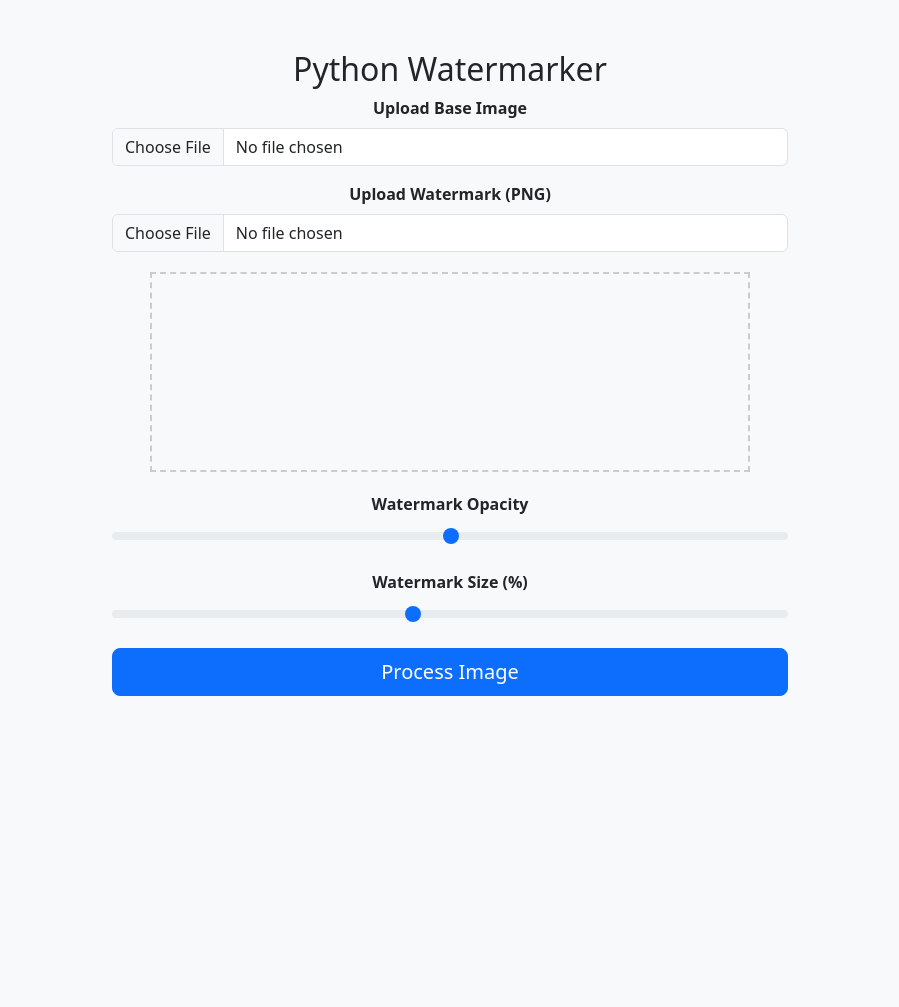
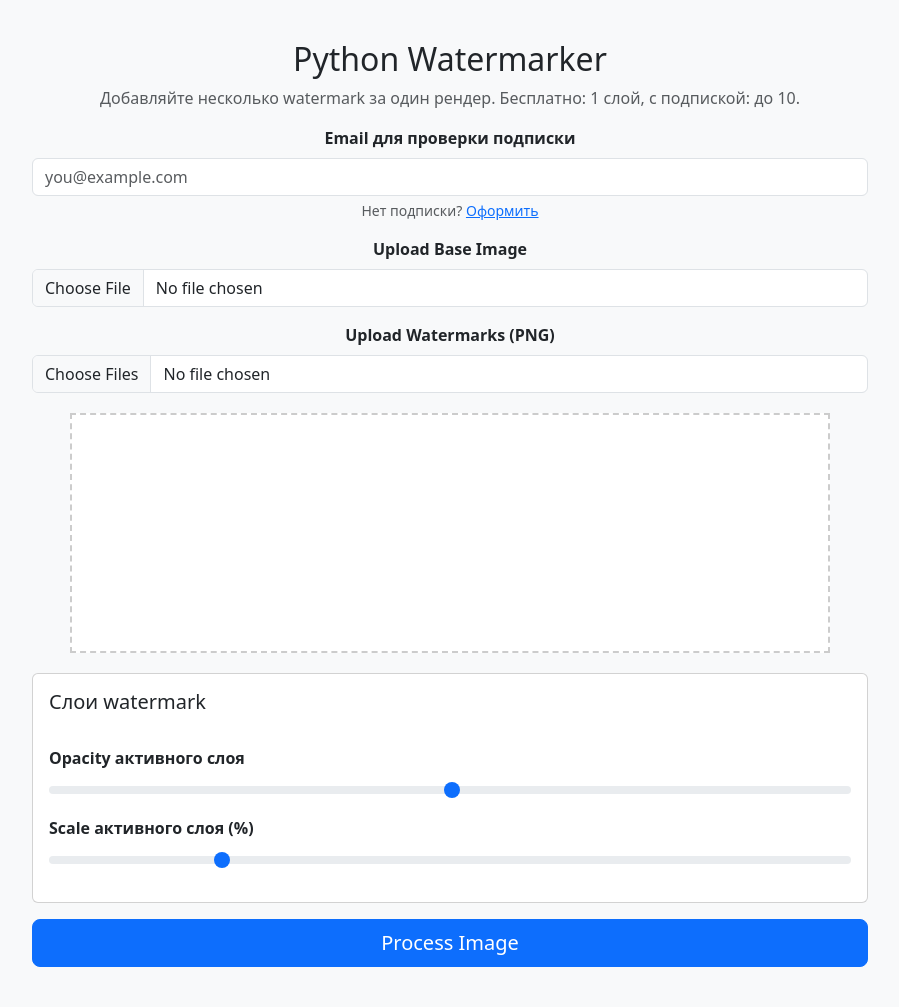
Before and after one commit to ATiKE1/watermarker, a Flask app: page / in a window 1280 px wide. Shown: the whole page, without its empty margins (190-1089 px from the left). Before the commit the page ends 696 px from the top, so only its background shows below. Run offline with Flask 3, Linux system fonts and the light colour scheme.

Commit message:
Add multi-watermark workflow with subscription limits and docs

```diff
--- a/app.py
+++ b/app.py
@@ -1,63 +1,196 @@
+from __future__ import annotations
+
+import json
+import os
+import sqlite3
+import uuid
+from datetime import datetime, timedelta, timezone
+from pathlib import Path
+
 from flask import Flask, render_template, request, send_file
 from PIL import Image, ImageEnhance
-import os
-import uuid
+
+BASE_DIR = Path(__file__).resolve().parent
+UPLOAD_FOLDER = BASE_DIR / "uploads"
+DB_PATH = BASE_DIR / "subscriptions.db"
+
+UPLOAD_FOLDER.mkdir(exist_ok=True)
 
 app = Flask(__name__)
+app.config["SECRET_KEY"] = os.environ.get("SECRET_KEY", "dev-secret")
 
-UPLOAD_FOLDER = 'uploads'
-os.makedirs(UPLOAD_FOLDER, exist_ok=True)
+FREE_WATERMARK_LIMIT = 1
+SUBSCRIBER_WATERMARK_LIMIT = 10
 
-@app.route('/')
+
+def init_db() -> None:
+    with sqlite3.connect(DB_PATH) as conn:
+        conn.execute(
+            """
+            CREATE TABLE IF NOT EXISTS subscribers (
+                email TEXT PRIMARY KEY,
+                plan TEXT NOT NULL,
+                created_at TEXT NOT NULL,
+                expires_at TEXT NOT NULL
+            )
+            """
+        )
+
+
+def normalize_email(value: str | None) -> str | None:
+    if not value:
+        return None
+    email = value.strip().lower()
+    return email if "@" in email else None
+
+
+def has_active_subscription(email: str | None) -> bool:
+    if not email:
+        return False
+
+    with sqlite3.connect(DB_PATH) as conn:
+        row = conn.execute(
+            "SELECT expires_at FROM subscribers WHERE email = ?",
+            (email,),
+        ).fetchone()
+
+    if not row:
+        return False
+
+    expires_at = datetime.fromisoformat(row[0])
+    return expires_at > datetime.now(timezone.utc)
+
+
+@app.route("/")
 def index():
-    return render_template('index.html')
+    return render_template("index.html")
 
-@app.route('/process', methods=['POST'])
+
+@app.route("/subscribe", methods=["GET", "POST"])
+def subscribe():
+    if request.method == "GET":
+        return render_template("subscribe.html")
+
+    email = normalize_email(request.form.get("email"))
+    plan = request.form.get("plan", "monthly")
+
+    if not email:
+        return render_template("subscribe.html", error="Введите корректный email."), 400
+
+    duration_days = 30 if plan == "monthly" else 365
+    expires_at = datetime.now(timezone.utc) + timedelta(days=duration_days)
+
+    with sqlite3.connect(DB_PATH) as conn:
+        conn.execute(
+            """
+            INSERT INTO subscribers(email, plan, created_at, expires_at)
+            VALUES(?, ?, ?, ?)
+            ON CONFLICT(email)
+            DO UPDATE SET
+                plan = excluded.plan,
+                created_at = excluded.created_at,
+                expires_at = excluded.expires_at
+            """,
+            (
+                email,
+                plan,
+                datetime.now(timezone.utc).isoformat(),
+                expires_at.isoformat(),
+            ),
+        )
+
+    return render_template(
+        "subscribe.html",
+        success=f"Подписка активирована для {email} до {expires_at.date()}.",
+    )
+
+
+@app.route("/process", methods=["POST"])
 def process():
-    base_image = request.files['image']
-    watermark_image = request.files['watermark']
+    base_image = request.files.get("image")
+    watermark_images = request.files.getlist("watermarks")
+
+    if not base_image or not watermark_images:
+        return "Image and watermarks are required", 400
+
+    email = normalize_email(request.form.get("subscription_email"))
+    is_subscriber = has_active_subscription(email)
+    limit = SUBSCRIBER_WATERMARK_LIMIT if is_subscriber else FREE_WATERMARK_LIMIT
+
+    if len(watermark_images) > limit:
+        return (
+            f"Лимит для вашего тарифа: {limit} watermark(ов). "
+            f"Оформите подписку для увеличения лимита.",
+            403,
+        )
 
     try:
-        wm_x = int(round(float(request.form['wm_x'])))
-        wm_y = int(round(float(request.form['wm_y'])))
-        opacity = int(request.form['opacity'])
-        scale = int(request.form['scale'])
-    except ValueError:
+        raw_configs = request.form.get("watermark_configs", "[]")
+        watermark_configs = json.loads(raw_configs)
+        if len(watermark_configs) != len(watermark_images):
+            return "Invalid watermark configuration length", 400
+
+        preview_width = max(int(float(request.form.get("preview_width", "1"))), 1)
+        preview_height = max(int(float(request.form.get("preview_height", "1"))), 1)
+    except (ValueError, json.JSONDecodeError):
         return "Invalid input values", 400
 
-    base_path = os.path.join(UPLOAD_FOLDER, f"base_{uuid.uuid4()}.png")
-    watermark_path = os.path.join(UPLOAD_FOLDER, f"watermark_{uuid.uuid4()}.png")
+    base_path = UPLOAD_FOLDER / f"base_{uuid.uuid4()}.png"
+    watermark_paths: list[Path] = []
 
     base_image.save(base_path)
-    watermark_image.save(watermark_path)
 
     try:
         base = Image.open(base_path).convert("RGBA")
-        watermark = Image.open(watermark_path).convert("RGBA")
-
-        w_size = int(watermark.width * scale / 100), int(watermark.height * scale / 100)
-        watermark = watermark.resize(w_size, Image.Resampling.LANCZOS)
-
-        alpha = watermark.split()[3]
-        alpha = ImageEnhance.Brightness(alpha).enhance(opacity / 255.0)
-        watermark = watermark.copy()
-        watermark.putalpha(alpha)
+        scale_x = base.width / preview_width
+        scale_y = base.height / preview_height
 
         transparent = Image.new("RGBA", base.size, (0, 0, 0, 0))
-        transparent.paste(watermark, (wm_x, wm_y), watermark)
+
+        for index, watermark_image in enumerate(watermark_images):
+            watermark_path = UPLOAD_FOLDER / f"watermark_{uuid.uuid4()}.png"
+            watermark_paths.append(watermark_path)
+            watermark_image.save(watermark_path)
+
+            config = watermark_configs[index]
+            wm_x = int(float(config.get("x", 20)) * scale_x)
+            wm_y = int(float(config.get("y", 20)) * scale_y)
+            opacity = max(0, min(255, int(float(config.get("opacity", 128)))))
+            scale = max(5, min(300, int(float(config.get("scale", 50)))))
+
+            watermark = Image.open(watermark_path).convert("RGBA")
+            w_size = (
+                max(1, int(watermark.width * scale / 100)),
+                max(1, int(watermark.height * scale / 100)),
+            )
+            watermark = watermark.resize(w_size, Image.Resampling.LANCZOS)
+
+            alpha = watermark.split()[3]
+            alpha = ImageEnhance.Brightness(alpha).enhance(opacity / 255.0)
+            watermark = watermark.copy()
+            watermark.putalpha(alpha)
+
+            transparent.paste(watermark, (wm_x, wm_y), watermark)
+
         combined = Image.alpha_composite(base, transparent)
 
-        output_path = os.path.join(UPLOAD_FOLDER, f"result_{uuid.uuid4()}.jpg")
+        output_path = UPLOAD_FOLDER / f"result_{uuid.uuid4()}.jpg"
         combined.convert("RGB").save(output_path, "JPEG")
 
         return send_file(output_path, as_attachment=True)
 
-    except Exception as e:
-        return f"Ошибка при обработке: {str(e)}", 500
+    except Exception as error:
+        return f"Ошибка при обработке: {str(error)}", 500
 
     finally:
-        if os.path.exists(base_path): os.remove(base_path)
-        if os.path.exists(watermark_path): os.remove(watermark_path)
+        if base_path.exists():
+            base_path.unlink()
+        for path in watermark_paths:
+            if path.exists():
+                path.unlink()
 
-if __name__ == '__main__':
+
+init_db()
+
+if __name__ == "__main__":
     app.run(debug=True)
--- a/static/css/style.css
+++ b/static/css/style.css
@@ -1,29 +1,39 @@
 body {
     background-color: #f8f9fa;
 }
+
 .container {
-    max-width: 700px;
-    margin-top: 50px;
+    max-width: 860px;
+    margin-top: 40px;
+    margin-bottom: 40px;
 }
+
 .form-label {
     font-weight: bold;
 }
+
 #preview-container {
     position: relative;
     width: 100%;
-    max-width: 600px;
+    max-width: 760px;
     margin: 20px auto;
     border: 2px dashed #ccc;
     padding: 10px;
-    min-height: 200px;
+    min-height: 240px;
+    background: #fff;
 }
-#watermark-preview {
+
+.watermark-preview {
     position: absolute;
     top: 20px;
     left: 20px;
-    max-width: 80%;
-    max-height: 80%;
+    max-width: 95%;
+    max-height: 95%;
     cursor: move;
     opacity: 0.5;
     z-index: 10;
 }
+
+.watermark-panel {
+    text-align: left;
+}
--- a/static/js/main_logic.js
+++ b/static/js/main_logic.js
@@ -1,78 +1,169 @@
-
 document.addEventListener("DOMContentLoaded", function () {
-    const watermarkPreview = document.getElementById("watermark-preview");
     const container = document.getElementById("preview-container");
     const basePreview = document.getElementById("base-preview");
     const fileImageInput = document.getElementById("image");
-    const fileWatermarkInput = document.getElementById("watermark");
+    const fileWatermarksInput = document.getElementById("watermarks");
+    const opacityInput = document.getElementById("opacity");
+    const scaleInput = document.getElementById("scale");
+    const layerList = document.getElementById("layerList");
+    const configInput = document.getElementById("watermark_configs");
 
-    let offsetX = 0, offsetY = 0;
-    let isDragging = false;
+    let layers = [];
+    let activeLayerId = null;
+    let dragState = null;
 
-    watermarkPreview.addEventListener("mousedown", function (e) {
-        isDragging = true;
-        offsetX = e.offsetX;
-        offsetY = e.offsetY;
+    const renderLayerList = () => {
+        layerList.innerHTML = "";
+        layers.forEach((layer, index) => {
+            const button = document.createElement("button");
+            button.type = "button";
+            button.className = `btn btn-sm me-2 mb-2 ${layer.id === activeLayerId ? "btn-primary" : "btn-outline-primary"}`;
+            button.textContent = `Layer ${index + 1}`;
+            button.addEventListener("click", () => setActiveLayer(layer.id));
+            layerList.appendChild(button);
+        });
+    };
+
+    const syncFormConfig = () => {
+        document.getElementById("preview_width").value = Math.max(1, basePreview.clientWidth || 1);
+        document.getElementById("preview_height").value = Math.max(1, basePreview.clientHeight || 1);
+
+        const payload = layers.map(layer => ({
+            x: layer.x,
+            y: layer.y,
+            opacity: layer.opacity,
+            scale: layer.scale
+        }));
+
+        configInput.value = JSON.stringify(payload);
+    };
+
+    const setActiveLayer = (layerId) => {
+        activeLayerId = layerId;
+        const layer = layers.find(item => item.id === layerId);
+        if (!layer) return;
+
+        opacityInput.value = layer.opacity;
+        scaleInput.value = layer.scale;
+        renderLayerList();
+    };
+
+    const createLayerElement = (layer) => {
+        const img = document.createElement("img");
+        img.src = layer.src;
+        img.className = "watermark-preview";
+        img.style.left = `${layer.x}px`;
+        img.style.top = `${layer.y}px`;
+        img.style.width = `${layer.scale}%`;
+        img.style.opacity = layer.opacity / 255;
+
+        img.addEventListener("mousedown", function (event) {
+            activeLayerId = layer.id;
+            setActiveLayer(layer.id);
+
+            const rect = img.getBoundingClientRect();
+            dragState = {
+                layerId: layer.id,
+                offsetX: event.clientX - rect.left,
+                offsetY: event.clientY - rect.top
+            };
         });
 
+        layer.element = img;
+        container.appendChild(img);
+    };
+
+    const refreshLayerVisual = (layer) => {
+        if (!layer.element) return;
+        layer.element.style.left = `${layer.x}px`;
+        layer.element.style.top = `${layer.y}px`;
+        layer.element.style.width = `${layer.scale}%`;
+        layer.element.style.opacity = layer.opacity / 255;
+    };
+
     document.addEventListener("mouseup", function () {
-        isDragging = false;
+        dragState = null;
     });
 
-    document.addEventListener("mousemove", function (e) {
-        if (!isDragging) return;
+    document.addEventListener("mousemove", function (event) {
+        if (!dragState) return;
+
+        const layer = layers.find(item => item.id === dragState.layerId);
+        if (!layer || !layer.element) return;
 
         const rect = container.getBoundingClientRect();
-        let x = e.clientX - rect.left - offsetX;
-        let y = e.clientY - rect.top - offsetY;
+        let x = event.clientX - rect.left - dragState.offsetX;
+        let y = event.clientY - rect.top - dragState.offsetY;
 
-        x = Math.max(0, Math.min(x, container.clientWidth - watermarkPreview.offsetWidth));
-        y = Math.max(0, Math.min(y, container.clientHeight - watermarkPreview.offsetHeight));
+        x = Math.max(0, Math.min(x, container.clientWidth - layer.element.offsetWidth));
+        y = Math.max(0, Math.min(y, container.clientHeight - layer.element.offsetHeight));
 
-        watermarkPreview.style.left = `${x}px`;
-        watermarkPreview.style.top = `${y}px`;
-
-        document.getElementById("wm_x").value = x;
-        document.getElementById("wm_y").value = y;
+        layer.x = x;
+        layer.y = y;
+        refreshLayerVisual(layer);
+        syncFormConfig();
     });
 
-    fileImageInput.addEventListener("change", function (e) {
-        const file = e.target.files[0];
-        if (file) {
+    fileImageInput.addEventListener("change", function (event) {
+        const file = event.target.files[0];
+        if (!file) return;
+
         const reader = new FileReader();
-            reader.onload = function (event) {
-                basePreview.src = event.target.result;
+        reader.onload = function (loadEvent) {
+            basePreview.src = loadEvent.target.result;
             basePreview.style.display = "block";
+            basePreview.onload = () => syncFormConfig();
         };
         reader.readAsDataURL(file);
-        }
     });
 
-    fileWatermarkInput.addEventListener("change", function (e) {
-        const file = e.target.files[0];
-        if (file) {
+    fileWatermarksInput.addEventListener("change", function (event) {
+        container.querySelectorAll(".watermark-preview").forEach(node => node.remove());
+        layers = [];
+
+        const files = Array.from(event.target.files || []);
+        files.forEach((file, index) => {
             const reader = new FileReader();
-            reader.onload = function (event) {
-                watermarkPreview.src = event.target.result;
-                watermarkPreview.style.display = "block";
+            reader.onload = function (loadEvent) {
+                const layer = {
+                    id: `${Date.now()}-${index}`,
+                    src: loadEvent.target.result,
+                    x: 20 + index * 15,
+                    y: 20 + index * 15,
+                    scale: 50,
+                    opacity: 128,
+                    element: null
+                };
 
-                watermarkPreview.style.left = "20px";
-                watermarkPreview.style.top = "20px";
-                document.getElementById("wm_x").value = 20;
-                document.getElementById("wm_y").value = 20;
+                layers.push(layer);
+                createLayerElement(layer);
+
+                if (layers.length === 1) {
+                    setActiveLayer(layer.id);
+                }
+
+                renderLayerList();
+                syncFormConfig();
             };
             reader.readAsDataURL(file);
-        }
+        });
     });
 
-    document.getElementById("scale").addEventListener("input", function () {
-        const scaleValue = this.value;
-        watermarkPreview.style.width = scaleValue + "%";
-        watermarkPreview.style.height = "auto";
+    scaleInput.addEventListener("input", function () {
+        const layer = layers.find(item => item.id === activeLayerId);
+        if (!layer) return;
+
+        layer.scale = Number(this.value);
+        refreshLayerVisual(layer);
+        syncFormConfig();
     });
 
-    document.getElementById("opacity").addEventListener("input", function () {
-        const opacityValue = this.value / 255;
-        watermarkPreview.style.opacity = opacityValue;
+    opacityInput.addEventListener("input", function () {
+        const layer = layers.find(item => item.id === activeLayerId);
+        if (!layer) return;
+
+        layer.opacity = Number(this.value);
+        refreshLayerVisual(layer);
+        syncFormConfig();
     });
 });
--- a/templates/index.html
+++ b/templates/index.html
@@ -1,17 +1,22 @@
 <!DOCTYPE html>
-<html lang="en">
+<html lang="ru">
 <head>
     <meta charset="UTF-8">
     <title>Watermarker</title>
-    <link href="https://cdn.jsdelivr.net/npm/bootstrap@5.3.2/dist/css/bootstrap.min.css"  rel="stylesheet">
+    <link href="https://cdn.jsdelivr.net/npm/bootstrap@5.3.2/dist/css/bootstrap.min.css" rel="stylesheet">
     <link href="../static/css/style.css" rel="stylesheet">
 </head>
 <body>
-
 <div class="container text-center">
     <h2>Python Watermarker</h2>
+    <p class="text-muted">Добавляйте несколько watermark за один рендер. Бесплатно: 1 слой, с подпиской: до 10.</p>
 
     <form id="watermarkForm" action="/process" method="post" enctype="multipart/form-data">
+        <div class="mb-3">
+            <label for="subscription_email" class="form-label">Email для проверки подписки</label>
+            <input class="form-control" type="email" name="subscription_email" id="subscription_email" placeholder="you@example.com">
+            <div class="form-text">Нет подписки? <a href="/subscribe">Оформить</a></div>
+        </div>
 
         <div class="mb-3">
             <label for="image" class="form-label">Upload Base Image</label>
@@ -19,32 +24,35 @@
         </div>
 
         <div class="mb-3">
-            <label for="watermark" class="form-label">Upload Watermark (PNG)</label>
-            <input class="form-control" type="file" name="watermark" id="watermark" accept="image/png" required>
+            <label for="watermarks" class="form-label">Upload Watermarks (PNG)</label>
+            <input class="form-control" type="file" name="watermarks" id="watermarks" accept="image/png" multiple required>
         </div>
 
         <div id="preview-container">
             <img id="base-preview" src="" alt="Base image preview" style="width:100%; display:none;">
-            <img id="watermark-preview" src="" alt="Drag watermark here" style="display:none;">
         </div>
 
-        <input type="hidden" name="wm_x" id="wm_x" value="20">
-        <input type="hidden" name="wm_y" id="wm_y" value="20">
+        <div class="watermark-panel card p-3 mb-3">
+            <h5 class="mb-3">Слои watermark</h5>
+            <div id="layerList" class="mb-3"></div>
+            <input type="hidden" name="watermark_configs" id="watermark_configs" value="[]">
+            <input type="hidden" name="preview_width" id="preview_width" value="1">
+            <input type="hidden" name="preview_height" id="preview_height" value="1">
 
-        <div class="mb-3">
-            <label for="opacity" class="form-label">Watermark Opacity</label>
-            <input type="range" class="form-range" name="opacity" id="opacity" min="0" max="255" value="128">
-        </div>
+            <div class="mb-2">
+                <label for="opacity" class="form-label">Opacity активного слоя</label>
+                <input type="range" class="form-range" id="opacity" min="0" max="255" value="128">
+            </div>
 
-        <div class="mb-3">
-            <label for="scale" class="form-label">Watermark Size (%)</label>
-            <input type="range" class="form-range" name="scale" id="scale" min="10" max="100" value="50">
+            <div class="mb-2">
+                <label for="scale" class="form-label">Scale активного слоя (%)</label>
+                <input type="range" class="form-range" id="scale" min="10" max="200" value="50">
+            </div>
         </div>
 
         <div class="d-grid gap-2">
             <button type="submit" class="btn btn-primary btn-lg">Process Image</button>
         </div>
-
     </form>
 </div>
 
```
Also changed, not shown: templates/subscribe.html (added, +40 -0 lines), README.md. Lines whose indentation alone changed are shown as unchanged.
